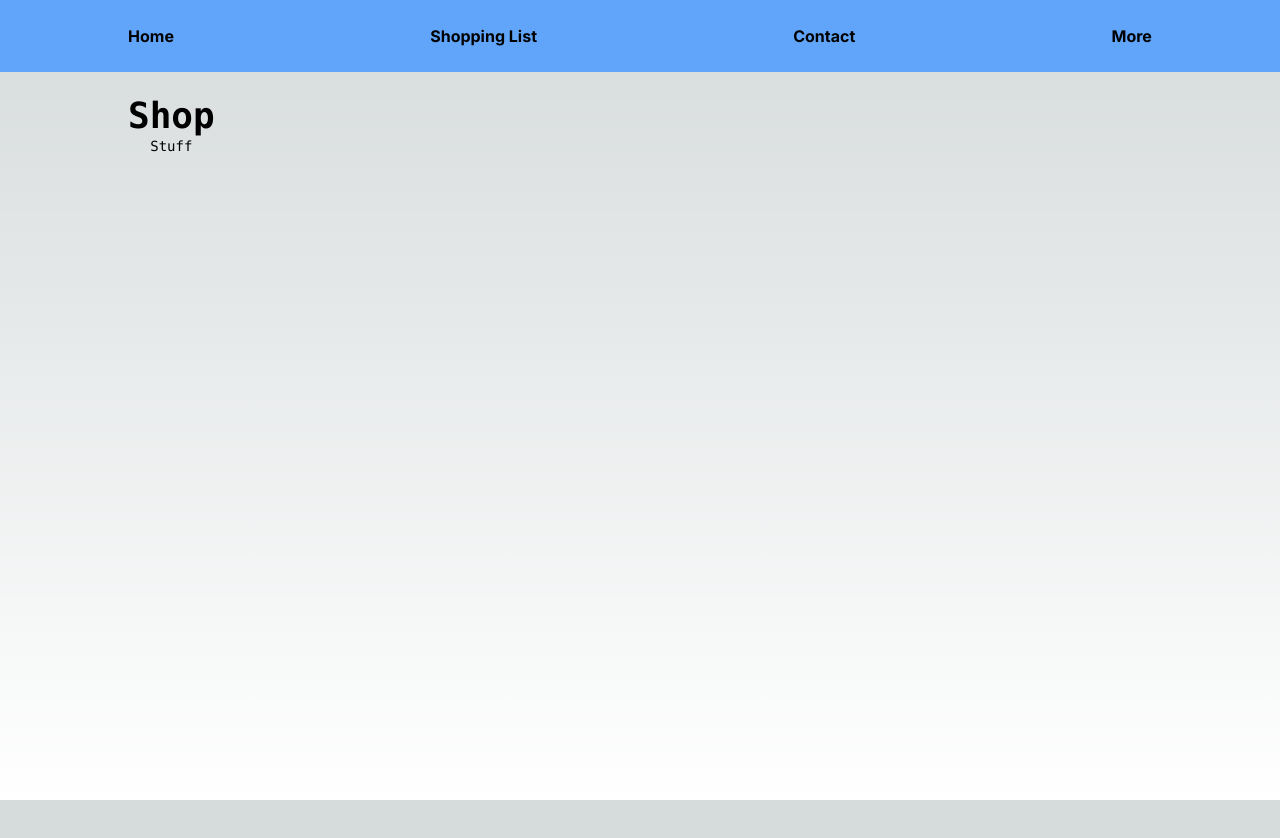
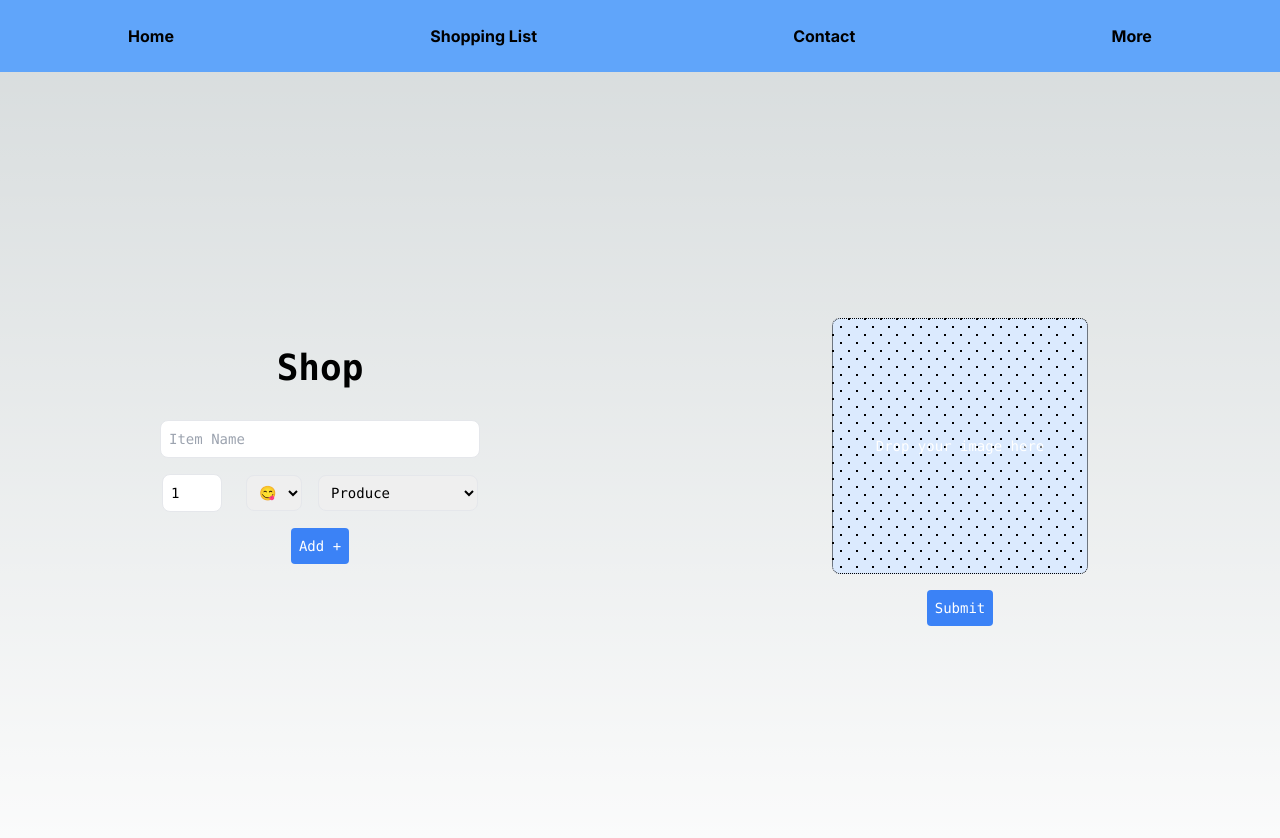
Before and after one commit to Valentine-Jingwa/cprg306-assignments, a Next.js app: page /week4 in a window 1280 px wide. Shown: the top 838 px of the page. Before the commit the page ends 800 px from the top, so only its background shows below. Built offline with nearby package versions, Linux system fonts and the light colour scheme.

Commit message:
Week 4 done
Added page that displays alert on submission

```diff
--- a/app/extra/contact/page.js
+++ b/app/extra/contact/page.js
@@ -0,0 +1,16 @@
+"use client"
+
+import Link from "next/link";
+
+export default function Contact() {
+    return (
+        <main className="flex min-h-screen flex-col items-center justify-between p-24">
+            <div className="z-10 max-w-5xl w-full items-center justify-between font-mono text-sm lg:flex">
+                <div className="flex flex-col items-center justify-center">
+                    <h1 className="text-4xl font-bold text-center">Contact</h1>
+                    <Link href="/">Back</Link>
+                </div>
+            </div>
+        </main>
+    );
+    }
--- a/app/page.js
+++ b/app/page.js
@@ -1,4 +1,6 @@
 import Link from 'next/link'
+import Image from 'next/image'
+
 
 export default function Home() {
 
@@ -6,7 +8,7 @@ export default function Home() {
     <main className="flex min-h-screen flex-col items-center justify-between p-24">
       <div className="z-10 max-w-5xl w-full items-center justify-between font-mono text-sm lg:flex">
         <div className="flex flex-col items-center justify-center">
-          <h1 className="text-4xl font-bold text-center">CPRG 306 Assignments</h1>
+            <h1 className="text-4xl font-bold text-center text-blue-500">CPRG 306 Assignments</h1>
             {/* Below is going to be list of links to different weeks of assignments week1-week14*/}
             <ul className="flex flex-col items-center justify-center">
               <p className="hover:text-red-300 list-disc px-10 py-2 rounded-lg hover:bg-gray-200 hover:shadow-md"><Link href="/week2">Week 2 Assignment</Link></p>
@@ -14,6 +16,9 @@ export default function Home() {
               <p className="hover:text-yellow-300 list-disc px-10 py-2 rounded-lg hover:bg-gray-200 hover:shadow-md"><Link href="/week4">Week 4 Assignment</Link></p>
             </ul>
         </div>
+        <div className="z-10 max-w-5xl w-1/2 items-center justify-between font-mono text-lg">
+          <p className="font-bold text-9xl text-blue-500">SHOP🍗</p>
+        </div>
       </div>
     </main>
   )
--- a/app/week3/page.js
+++ b/app/week3/page.js
@@ -1,5 +1,4 @@
 'use client'
-import { useState } from 'react';
 import React from 'react';
 import Link from 'next/link';
 import Navbar from '../navbar';
--- /dev/null
+++ b/app/week4/addproduce/ImageDropAndSubmit.js
@@ -0,0 +1,68 @@
+import React, { useState } from 'react';
+
+const ImageDropAndSubmit = () => {
+  const [imageFile, setImageFile] = useState(null);
+  const [isDragging, setIsDragging] = useState(false);
+
+  const onDragOver = (e) => {
+    e.preventDefault();
+    setIsDragging(true);
+  };
+
+  const onDragLeave = () => {
+    setIsDragging(false);
+  };
+
+  const onDrop = (e) => {
+    e.preventDefault();
+    setIsDragging(false);
+    const files = e.dataTransfer.files;
+    if (files && files.length === 1) {
+      const file = files[0];
+      setImageFile(file);
+    }
+  };
+
+  const onSubmit = async () => {
+    const formData = new FormData();
+    formData.append('image', imageFile);
+
+    const response = await fetch('/api/upload', {
+      method: 'POST',
+      body: formData,
+    });
+
+    if (response.ok) {
+      // Handle successful upload. Add stuff here
+    } else {
+      // Handle error. Error message in response.statusText
+    }
+  };
+
+  return (
+    <div className='flex flex-col items-center justify-center h-screen'>
+      <div
+        onDragOver={onDragOver}
+        onDragLeave={onDragLeave}
+        onDrop={onDrop}
+        style={{
+            borderWidth: '0.5px',
+            borderStyle: isDragging ? 'solid' : 'dotted',
+            borderColor: isDragging ? 'green' : 'black',
+            backgroundImage: isDragging ? 'none' : `radial-gradient(black 1px, transparent 1px), radial-gradient(black 1px, transparent 1px)`,
+            backgroundSize: `16px 16px`,
+            backgroundPosition: `0 0, 8px 8px`
+          }}
+        className='w-64 h-64 rounded-lg bg-blue-100 border-2 border-dashed flex items-center justify-center'
+      >
+        Drop your image here
+      </div>
+      {imageFile && <img src={URL.createObjectURL(imageFile)} alt="Preview" />}
+      <button onClick={onSubmit} className="bg-blue-500 text-white p-2 rounded mt-4">
+        Submit
+        </button>
+    </div>
+  );
+};
+
+export default ImageDropAndSubmit;
--- a/app/week4/page.js
+++ b/app/week4/page.js
@@ -1,28 +1,118 @@
-'use client'
-import { useState } from 'react';
-import React from 'react';
-import Link from 'next/link';
+"use client"
+import React, { useState } from 'react';
 import Navbar from '../navbar';
+import ImageDropAndSubmit from './addproduce/ImageDropAndSubmit';
 
-export default function Home() {
+const MyComponent = () => {
+  const [name, setName] = useState("");
+  const [quantity, setQuantity] = useState(1);
+  const [category, setCategory] = useState("produce");
+  const [icon, setIcon] = useState("");
+
+  const handleSubmit = (event) => {
+    // Prevent default submission behavior
+    event.preventDefault();
+
+    // Create an item object
+    const item = {
+      name,
+      quantity,
+      category,
+      icon
+    };
+
+    // Log and alert the item object
+    console.log(item);
+    alert(`Item details:\nName: ${name} ${icon}\nQuantity: ${quantity}\nCategory: ${category}`);
+
+    // Reset state variables
+    setName("");
+    setQuantity(1);
+    setCategory("produce");
+    setIcon("");
+  };
   const links = [
     { label: 'Home', url: '/' },
     { label: 'Shopping List', url: '/week3' },
-        { label: 'Contact', url: '/contact' },
+    { label: 'Contact', url: './extra/contact' },
     { label: 'More', url: './extra/more' },
 ];
   return (
-        <main className="flex min-h-screen flex-col items-center justify-between p-24">
+    <main className="flex min-h-screen flex-col items-center justify-between p-2">
     <Navbar links={links} />
     <div className="z-10 max-w-5xl w-full items-center justify-between font-mono text-sm lg:flex">
         <div className="flex flex-col items-center justify-center">
             <h1 className="text-4xl font-bold text-center">Shop</h1>
-                    {/* Below is going to be list of links to different weeks of assignments week1-week14*/}
-                    <ul className="flex flex-col items-center justify-center">
-                        <p className="hover:text-orange-300 list-disc">Stuff</p>
-                    </ul>
+            <form onSubmit={handleSubmit} className="p-8 space-y-4 flex flex-col items-center justify-center">
+                <div>
+                    <input
+                    type="text"
+                    value={name}
+                    onChange={(e) => setName(e.target.value)}
+                    required
+                    className="border p-2 w-80 rounded-lg"
+                    placeholder="Item Name"
+                    />
+                </div>
+
+                <div>
+                    <input
+                    type="number"
+                    min="1"
+                    max="99"
+                    value={quantity}
+                    onChange={(e) => setQuantity(Number(e.target.value))}
+                    required
+                    className="border p-2 rounded-lg"
+                    />
+                                        <select
+                    value={category}
+                    onChange={(e) => setIcon(e.target.value)}
+                    className="border p-2 ml-6 w-14 rounded-lg"
+                    >
+                    <option value="😋">😋</option>
+                    <option value="🧀">🧀</option>
+                    <option value=">🥖">🥖</option>
+                    <option value="🥓">🥓</option>
+                    <option value="🥶">🥶</option>
+                    <option value="🥫">🥫</option>
+                    <option value="🍷">🍷</option>
+                    <option value="🍭">🍭</option>
+                    <option value="🧹">🧹</option>
+                    <option value="🧺">🧺</option>
+                    {/* ...other options */}
+                    </select>
+                    <select
+                    value={category}
+                    onChange={(e) => setCategory(e.target.value)}
+                    className="border p-2 ml-4 w-40 rounded-lg"
+                    >
+                    <option value="produce">Produce</option>
+                    <option value="dairy">Dairy</option>
+                    <option value="bakery">Bakery</option>
+                    <option value="meat">Meat</option>
+                    <option value="Frozen Foods">Frozen Foods</option>
+                    <option value="Canned Goods">Canned Goods</option>
+                    <option value="Beverages">Beverages</option>
+                    <option value="Snacks">Snacks</option>
+                    <option value="HouseHold">House Hold</option>
+                    <option value="Other Supplies">Other Supplies</option>
+                    {/* ...other options */}
+                    </select>
+                </div>
+
+                <button type="submit" className="bg-blue-500 text-white p-2 rounded">
+                    Add +
+                </button>
+            </form>
+        </div>
+        <div className="p-16 rounded-lg text-white">
+          <ImageDropAndSubmit />
         </div>
     </div>
 </main>
-    )
-}
+
+  );
+};
+
+export default MyComponent;
```
Also changed, not shown: app/week2/page.js (+0 -13 lines), app/week3/item-list.js (+0 -75 lines). Lines whose indentation alone changed are shown as unchanged.
